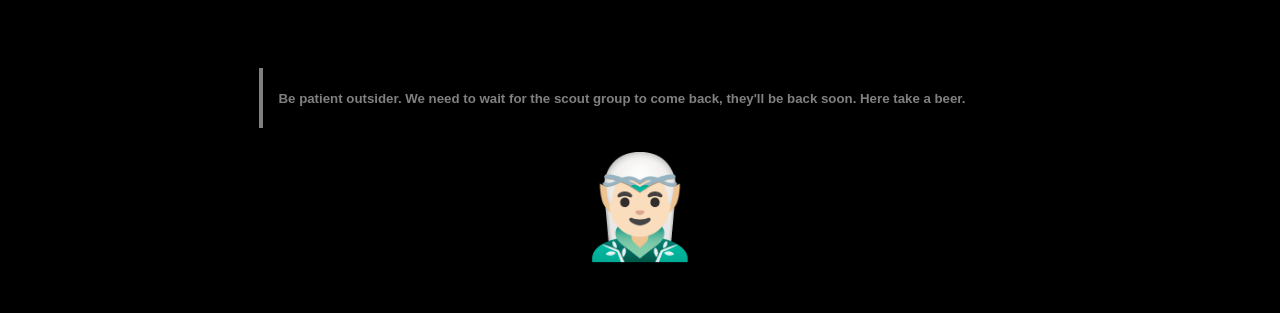
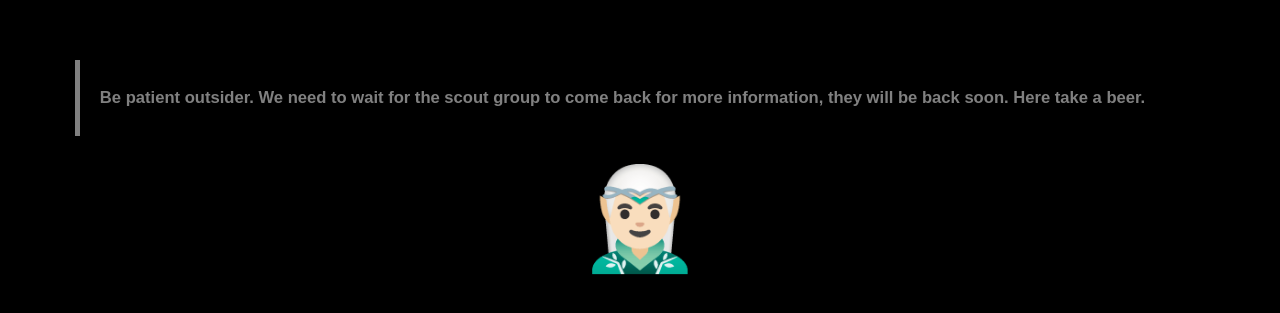
Before and after one commit to jrbublitz/nextjs, a Next.js app: page / in a window 1280 px wide. Shown: the part 241-554 px from the top of the page. Built offline with nearby package versions, Linux system fonts and the light colour scheme.

Commit message:
starting_story

```diff
--- a/pages/index.js
+++ b/pages/index.js
@@ -10,7 +10,7 @@ export default function Home() {
 
       <main className={styles.main}>
         <blockquote className={styles.blockquote}>
-          <h5>Be patient outsider. We need to wait for the scout group to come back, they'll be back soon. Here take a beer.</h5>
+          <h5>Be patient outsider. We need to wait for the scout group to come back for more information, they will be back soon. Here take a beer.</h5>
         </blockquote>
         <a className={styles.emoji}>🧝🏻‍♂</a>
       </main>
--- a/styles/Home.module.css
+++ b/styles/Home.module.css
@@ -23,7 +23,8 @@
   padding: 0 1em;
   margin-left: 0px;
   color: grey;
-  font-family: Arial, Helvetica, sans-serif;
+  font-size: 20px;
+  font-family: fantasy;
 }
 
 .emoji{
```
Also changed, not shown: pages/teste.html (deleted, +0 -7 lines).
